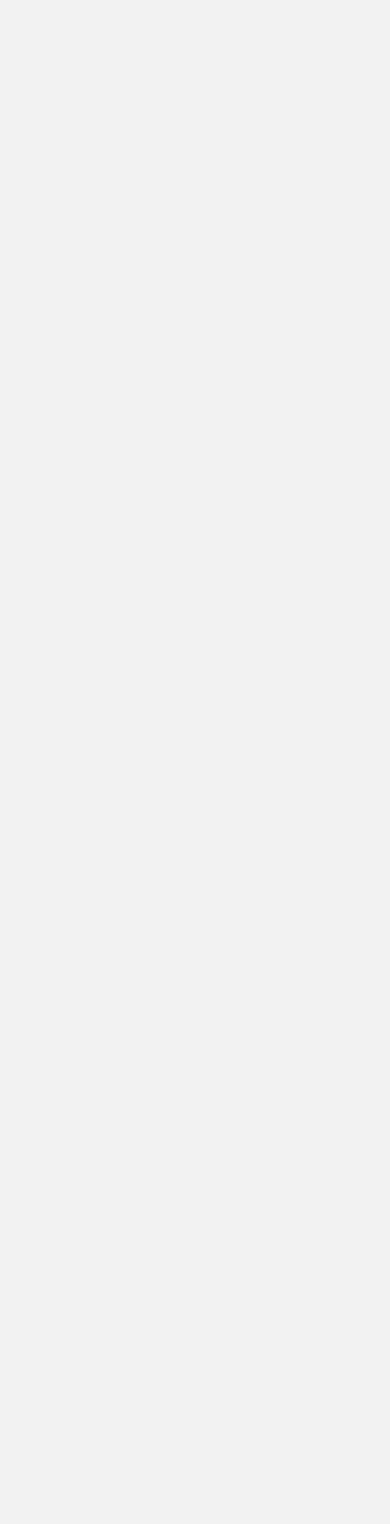
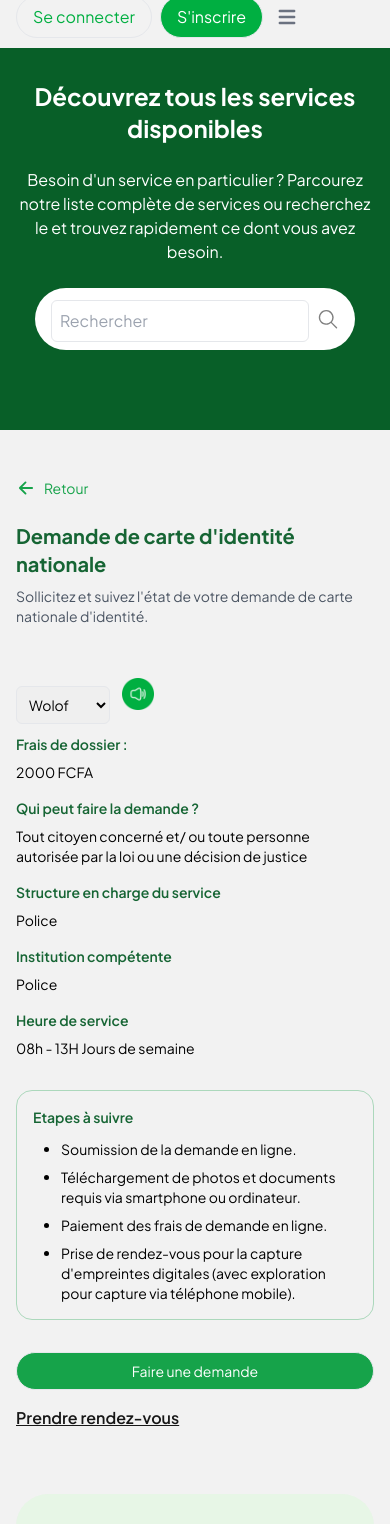
Before and after one commit to Black221/samakaayit-front, a React (Vite) app: page /services/cni in a window 390 px wide. Shown: the top 1524 px of the page. Before the commit the page ends 844 px from the top, so only its background shows below. Built offline with nearby package versions, Linux system fonts and the light colour scheme.

Commit message:
services module hardely et fully developped with responsivity, precision and eys-tracking based on the design

```diff
--- a/src/data/dummyServices.ts
+++ b/src/data/dummyServices.ts
@@ -3,7 +3,8 @@ const dummyServices = [
         id: 1,
         title: 'Demande de carte d’identité nationale',
         description: 'Sollicitez et suivez l\'état de votre demande de carte nationale d\'identité.',
-        category: 'Identité et Citoyenneté'
+        category: 'Identité et Citoyenneté',
+        link:'services/cni'
     },
     {
         id: 2,
--- /dev/null
+++ b/src/data/dummycni.ts
@@ -0,0 +1,17 @@
+const dummyCni = {
+  title: "Demande de carte d'identité nationale",
+  description: "Sollicitez et suivez l'état de votre demande de carte nationale d'identité.",
+  fees: "2000 FCFA",
+  eligibility: "Tout citoyen concerné et/ ou toute personne autorisée par la loi ou une décision de justice",
+  responsibleStructure: "Police",
+  competentInstitution: "Police",
+  serviceHours: "08h - 13H Jours de semaine",
+  steps: [
+    "Soumission de la demande en ligne.",
+    "Téléchargement de photos et documents requis via smartphone ou ordinateur.",
+    "Paiement des frais de demande en ligne.",
+    "Prise de rendez-vous pour la capture d'empreintes digitales (avec exploration pour capture via téléphone mobile)."
+  ]
+};
+
+export default dummyCni;
--- a/src/home/Page.tsx
+++ b/src/home/Page.tsx
@@ -3,6 +3,7 @@ import Layout from "./Layout";
 import About from "./pages/About";
 import Home from "./pages/Home";
 import Services from "./pages/Services";
+import Cni from "./pages/CNI";
 
 export default function Page() {
 
@@ -12,6 +13,7 @@ export default function Page() {
                 <Route path="/" element={<Home />} />
                 <Route path="/about" element={<About />} />
                 <Route path="/services" element={<Services />} />
+                <Route path="/services/cni" element={<Cni />} />
             </Route>
         </Routes>
     </>)
--- /dev/null
+++ b/src/home/pages/CNI.tsx
@@ -0,0 +1,106 @@
+import { GoSearch } from "react-icons/go";
+import Input from "../../components/Input";
+import { useState } from "react";
+import { IoArrowBack } from "react-icons/io5";
+import watch from '../../assets/watch.png';
+import Button from "../../components/Button";
+import dummyCni from "../../data/dummycni";
+import audio from '../../assets/audio.png';
+import Select from "../../components_obs/Select";
+import { Link } from "react-router-dom";
+
+function Cni() {
+  const [searchTerm, setSearchTerm] = useState("");
+
+  return (
+    <>
+      <section className="h-auto bg-[#085F28] py-20 md:py-36 mb-12 md:mb-24">
+        <div className="flex flex-col items-center justify-center px-4 space-y-6 text-white md:space-y-10">
+          <h2 className="text-2xl font-bold text-center md:text-3xl lg:text-5xl">
+            Découvrez tous les services disponibles
+          </h2>
+          <p className="max-w-lg text-base text-center md:text-lg lg:text-xl lg:max-w-2xl">
+            Besoin d'un service en particulier ? Parcourez notre liste complète
+            de services ou recherchez le et trouvez rapidement ce dont vous avez
+            besoin.
+          </p>
+          <div className="flex items-center w-full max-w-xs gap-2 px-4 py-2 bg-white rounded-full lg:max-w-md">
+            <Input
+              label=""
+              placeholder="Rechercher"
+              onChange={(e) => setSearchTerm(e)}
+              className="w-full text-black"
+            />
+            <GoSearch
+              size={24}
+              color="gray"
+              onClick={() => alert(searchTerm)}
+            />
+          </div>
+        </div>
+      </section>
+
+      <section className="container max-w-5xl px-4 mx-auto mb-12 md:mb-24">
+        <div className="flex items-center mb-6 text-green-600 cursor-pointer">
+          <IoArrowBack size={20} />
+          <Link to="/services" className="ml-2 text-sm md:text-base">Retour</Link>
+        </div>
+
+        <div className="flex flex-col items-start justify-between lg:flex-row">
+          <div className="w-full mb-8 lg:w-3/5 lg:mb-0 lg:mr-8">
+            <div className="flex flex-col items-start w-full gap-5 mb-6 md:flex-row md:items-center">
+              <div>
+                <h1 className="mb-2 text-xl font-bold text-green-800 md:mb-4 md:text-2xl">
+                  {dummyCni.title}
+                </h1>
+                <p className="mb-4 text-sm text-gray-600 md:mb-8 md:text-base">{dummyCni.description}</p>
+              </div>
+              <div className="flex items-center justify-start gap-3 mt-4 md:justify-center md:gap-5 md:-translate-y-16">
+                <Select onChange={(e) => e} className="w-24 h-8 text-sm md:w-32 md:h-10 md:text-base" label="" options={["Wolof","Francais"]} />
+                <img src={audio} alt="audio" className="w-8 h-8 md:w-10 md:h-10"/>
+              </div>
+            </div>
+
+            <div className="mb-8 space-y-4">
+              {[
+                { title: "Frais de dossier :", content: dummyCni.fees },
+                { title: "Qui peut faire la demande ?", content: dummyCni.eligibility },
+                { title: "Structure en charge du service", content: dummyCni.responsibleStructure },
+                { title: "Institution compétente", content: dummyCni.competentInstitution },
+                { title: "Heure de service", content: dummyCni.serviceHours }
+              ].map((item, index) => (
+                <div key={index} className="flex flex-col gap-2 md:gap-3">
+                  <h3 className="text-sm font-semibold text-green-800 md:text-base">{item.title}</h3>
+                  <p className="text-sm md:text-base">{item.content}</p>
+                </div>
+              ))}
+            </div>
+
+            <div className="p-4 md:p-6 mb-8 md:mb-16 border rounded-2xl border-[#acd8bc] mt-8 md:mt-20">
+              <h3 className="mb-3 text-sm font-semibold text-green-800 md:mb-4 md:text-base">Etapes à suivre</h3>
+              <ul className="pl-5 ml-2 space-y-2 text-sm list-disc md:ml-3 md:text-base">
+                {dummyCni.steps.map((step, index) => (
+                  <li key={index}>{step}</li>
+                ))}
+              </ul>
+            </div>
+
+            <div className="flex flex-col items-start space-y-4 md:flex-row md:items-center md:space-y-0 md:space-x-4">
+              <Button label="Faire une demande" className="w-full px-4 py-2 text-sm text-white transition-all duration-200 ease-in-out bg-green-600 rounded-full md:px-6 md:py-3 md:text-base md:w-auto hover:bg-green-600/80" />
+              <a href="#" className="text-base font-semibold underline md:text-lg text-neutral-900">Prendre rendez-vous</a>
+            </div>
+          </div>
+
+          <div className="w-full lg:w-2/5 mt-8 lg:mt-28 rounded-[32px] bg-[#DAF9D87A] flex items-center flex-col px-4 md:px-16 py-8">
+            <div className="flex items-center justify-center w-full h-48 mb-4 rounded-lg md:h-64">
+              <img src={watch} alt="CNIwatch" className="max-w-full max-h-full" />
+            </div>
+            <a href="#" className="font-semibold text-[#00AF41] underline text-center text-sm md:text-base">Regarder le tutoriel</a>
+          </div>
+        </div>
+      </section>
+    </>
+  );
+}
+
+export default Cni;
--- a/src/home/pages/Services.tsx
+++ b/src/home/pages/Services.tsx
@@ -1,32 +1,46 @@
-import { useState } from 'react';
-import Button from '../../components/Button';
-import { GoSearch } from 'react-icons/go';
-import Input from '../../components/Input';
+import { useState } from "react";
+import Button from "../../components/Button";
+import { GoSearch } from "react-icons/go";
+import Input from "../../components/Input";
 import { FaArrowRight, FaArrowLeft } from "react-icons/fa";
-import dummyServices from '../../data/dummyServices';
+import dummyServices from "../../data/dummyServices";
+import { useNavigate } from "react-router-dom";
 
 export default function Services() {
-    const [searchTerm, setSearchTerm] = useState('');
+  const navigate = useNavigate();
+  const [searchTerm, setSearchTerm] = useState("");
   const [currentPage, setCurrentPage] = useState(1);
-    const [selectedCategory, setSelectedCategory] = useState('Tous les services');
+  const [selectedCategory, setSelectedCategory] = useState("Tous les services");
   const servicesPerPage = 6;
 
-    const filteredServices = selectedCategory === 'Tous les services'
+  const filteredServices =
+    selectedCategory === "Tous les services"
       ? dummyServices.dummyServices
-        : dummyServices.dummyCategories.find(cat => cat.title === selectedCategory)?.services || [];
+      : dummyServices.dummyCategories.find(
+          (cat) => cat.title === selectedCategory
+        )?.services || [];
 
   const indexOfLastService = currentPage * servicesPerPage;
   const indexOfFirstService = indexOfLastService - servicesPerPage;
-    const currentServices = filteredServices.slice(indexOfFirstService, indexOfLastService);
+  const currentServices = filteredServices.slice(
+    indexOfFirstService,
+    indexOfLastService
+  );
 
   const totalPages = Math.ceil(filteredServices.length / servicesPerPage);
 
   return (
     <>
-            <section className="h-auto bg-[#085F28] py-36 mb-24">
-                <div className="flex flex-col items-center justify-center px-4 space-y-10 text-white">
-                    <h2 className="text-3xl font-bold text-center lg:text-5xl">Découvrez tous les services disponibles</h2>
-                    <p className="max-w-lg text-lg text-center lg:text-xl lg:max-w-2xl">Besoin d'un service en particulier ? Parcourez notre liste complète de services ou recherchez le et trouvez rapidement ce dont vous avez besoin.</p>
+      <section className="h-auto bg-[#085F28] py-24 lg:py-36 mb-24">
+        <div className="flex flex-col items-center justify-center px-4 space-y-10 text-center text-white">
+          <h2 className="text-3xl font-bold lg:text-5xl">
+            Découvrez tous les services disponibles
+          </h2>
+          <p className="max-w-lg text-lg lg:text-xl lg:max-w-2xl">
+            Besoin d'un service en particulier ? Parcourez notre liste complète
+            de services ou recherchez-le et trouvez rapidement ce dont vous avez
+            besoin.
+          </p>
           <div className="flex items-center w-full max-w-xs gap-2 px-5 py-2 bg-white rounded-full lg:max-w-md">
             <Input
               label=""
@@ -34,20 +48,28 @@ export default function Services() {
               onChange={(e) => setSearchTerm(e)}
               className="w-full text-black"
             />
-                        <GoSearch size={30} color="gray" onClick={() => alert(searchTerm)}/>
+            <GoSearch
+              size={30}
+              color="gray"
+              onClick={() => alert(searchTerm)}
+            />
           </div>
         </div>
       </section>
 
-            <section className="max-w-8xl px-4  mx-auto lg:px-[100px] py-10">
-                <div className="flex gap-16 ">
-                    <div className="w-1/4 pr-8 border-r  border-[#7B7C7E] ">
+      <section className="max-w-8xl px-4 mx-auto lg:px-[100px] py-10">
+        <div className="flex flex-col gap-16 lg:flex-row">
+          <div className="lg:w-1/4 pr-6 border-r border-[#7B7C7E]">
             <h3 className="mb-10 text-2xl font-bold">Catégories</h3>
-                        <ul className="flex flex-col justify-center gap-10">
+            <ul className="flex flex-col justify-center gap-10 ml-3 ">
               {dummyServices.dummyCategories.map((category) => (
                 <li
                   key={category.title}
-                                    className={`cursor-pointer text-lg mb-4 ${selectedCategory === category.title ? 'text-green-800 font-bold' : ''}`}
+                  className={`cursor-pointer text-lg mb-4 ${
+                    selectedCategory === category.title
+                      ? "text-green-800 font-bold"
+                      : ""
+                  }`}
                   onClick={() => setSelectedCategory(category.title)}
                 >
                   {category.title}
@@ -56,41 +78,59 @@ export default function Services() {
             </ul>
           </div>
 
-                    <div className="w-3/4 ">
+          <div className="lg:w-3/4">
             <h3 className="mb-6 text-2xl font-semibold">Tous les services</h3>
-                        <div className="grid w-4/5 grid-cols-1 gap-8 md:grid-cols-2">
+            <div className="grid w-full grid-cols-1 gap-8 md:grid-cols-2 lg:w-4/5">
               {currentServices.map((service) => (
-                                <div key={service.id} className="p-5 bg-white rounded-[20px] border border-[#085F28] flex justify-between flex-col gap-3">
-                                    <h3 className="text-xl font-bold text-[#085F28]">{service.title}</h3>
+                <div
+                  key={service.id}
+                  className="p-5 bg-white rounded-[20px] border border-[#085F28] flex justify-between flex-col gap-3"
+                >
+                  <h3 className="text-xl font-bold text-[#085F28]">
+                    {service.title}
+                  </h3>
                   <p className="text-[#646464]">{service.description}</p>
-                                    <a href="#" className="text-[#00AF41] underline font-bold">Afficher les détails</a>
-                                    <div className="flex items-center justify-center w-full mt-4 ">
-                                        <Button label="Faire une demande" className="text-white bg-[#00AF41] px-6 py-2  w-full rounded-[68px] hover:bg-[#00AF41]/80 transition-all duration-300 ease-in-out" />
+                  <a href="#" className="text-[#00AF41] underline font-bold">
+                    Afficher les détails
+                  </a>
+                  <div className="flex items-center justify-center w-full mt-4">
+                    <Button
+                      label="Faire une demande"
+                      className="text-white bg-[#00AF41] px-6 py-2 w-full rounded-[68px] hover:bg-[#00AF41]/80 transition-all duration-300 ease-in-out"
+                      onClick={() => navigate("/services/cni")}
+                    />
                   </div>
                 </div>
               ))}
             </div>
           </div>
-
         </div>
-                <div className="flex items-center justify-center w-3/4 gap-5 mx-auto mt-10 mb-20">
-                            <FaArrowLeft className={`cursor-pointer  ${currentPage === 1 ? 'hidden' : 'block'}`} onClick={() => setCurrentPage(currentPage - 1)} />
+        <div className="flex items-center justify-center w-full gap-5 mx-auto mt-10 mb-20 lg:w-3/4">
+          <FaArrowLeft
+            className={`cursor-pointer ${currentPage === 1 ? "hidden" : "block"}`}
+            onClick={() => setCurrentPage(currentPage - 1)}
+          />
           <div className="flex items-center justify-center gap-0.5">
             {Array.from({ length: totalPages }, (_, i) => i + 1).map((page) => (
               <button
                 key={page}
                 onClick={() => setCurrentPage(page)}
-                                      className={`px-4 text-lg py-2 mx-1 rounded-full ${currentPage === page ? 'text-green-600 font-semibold' : ' text-gray-400'}`}
+                className={`px-4 text-lg py-2 mx-1 rounded-full ${
+                  currentPage === page
+                    ? "text-green-600 font-semibold"
+                    : "text-gray-400"
+                }`}
               >
                 {page}
               </button>
             ))}
-
           </div>
-                            <FaArrowRight className={`cursor-pointer ${currentPage === totalPages ? 'hidden' : 'block'}`} onClick={() => setCurrentPage(currentPage + 1)} />
+          <FaArrowRight
+            className={`cursor-pointer ${currentPage === totalPages ? "hidden" : "block"}`}
+            onClick={() => setCurrentPage(currentPage + 1)}
+          />
         </div>
       </section>
-
     </>
   );
 }
--- a/src/main.tsx
+++ b/src/main.tsx
@@ -32,6 +32,7 @@ ReactDOM.createRoot(document.getElementById('root')!).render(
 
 							<Route path="/*" element={<Home />} />
 
+
 						</Routes>
 					</BrowserRouter>
 				</ModalProvider>
```
Also changed, not shown: src/assets/audio.png (added), src/assets/watch.png (added). Lines whose indentation alone changed are shown as unchanged.
